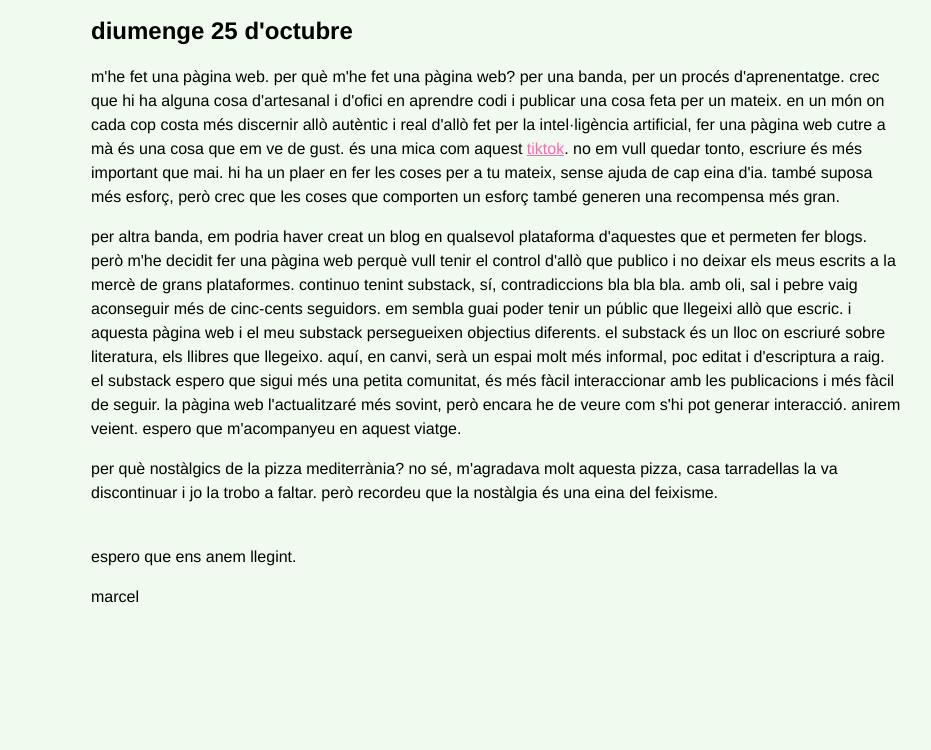
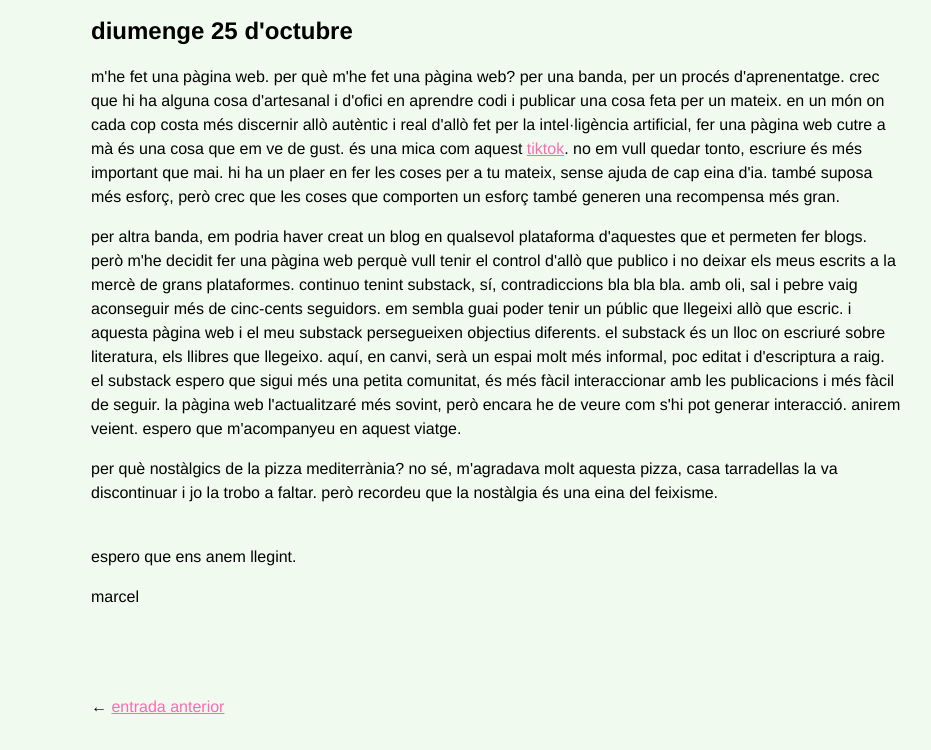
Before and after one commit to pudigas/nostalgicsdelapizzamediterrania, a plain HTML site: page blog/25_octubre.html in a window 1280 px wide. Shown: the part 136-886 px from the top of the page, without its empty margins (159-1090 px from the left). Before the commit the page ends 819 px from the top, so only its background shows below. Drawn offline with Linux system fonts and the light colour scheme.

Commit message:
Update 25_octubre.html

```diff
--- a/blog/25_octubre.html
+++ b/blog/25_octubre.html
@@ -38,6 +38,12 @@ espero que ens anem llegint.
 <p>
 marcel
     </p>
+    <br>
+    <br>
+    <br>
+    <p>
+        ← <a href="/blog/30_octubre.html">entrada anterior</a>
+    </p>
 </article>
 </body>
     <footer class="site-footer">
```
